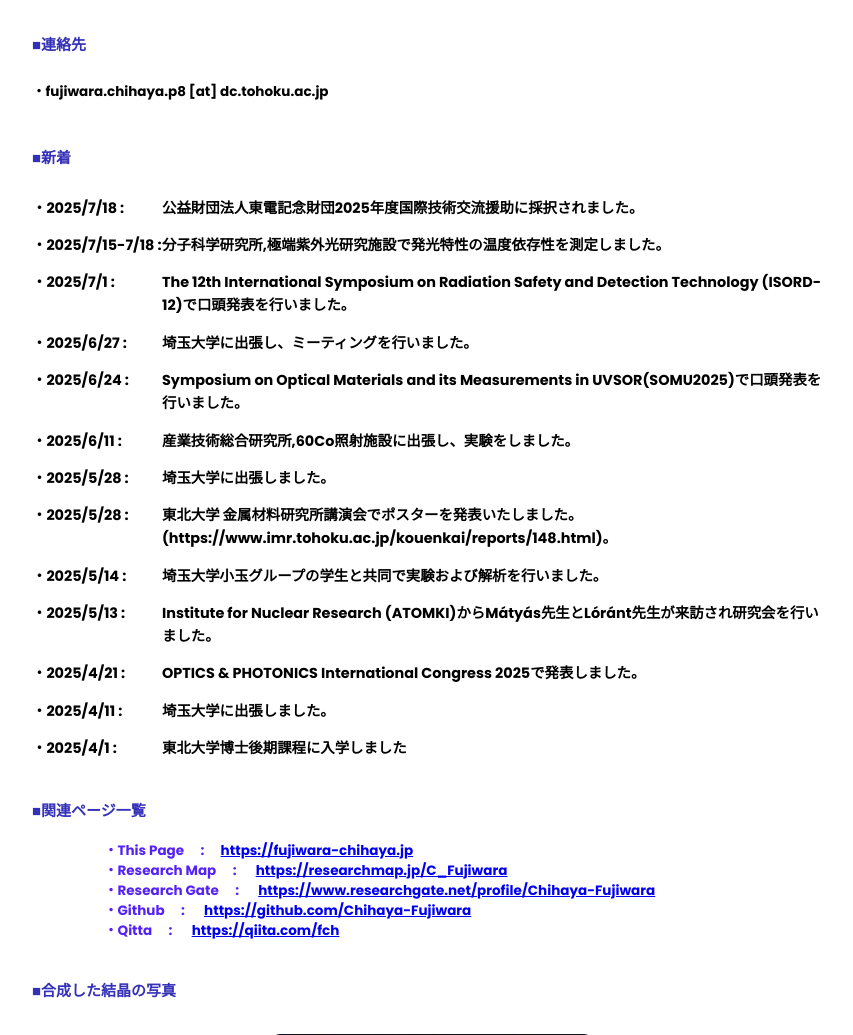
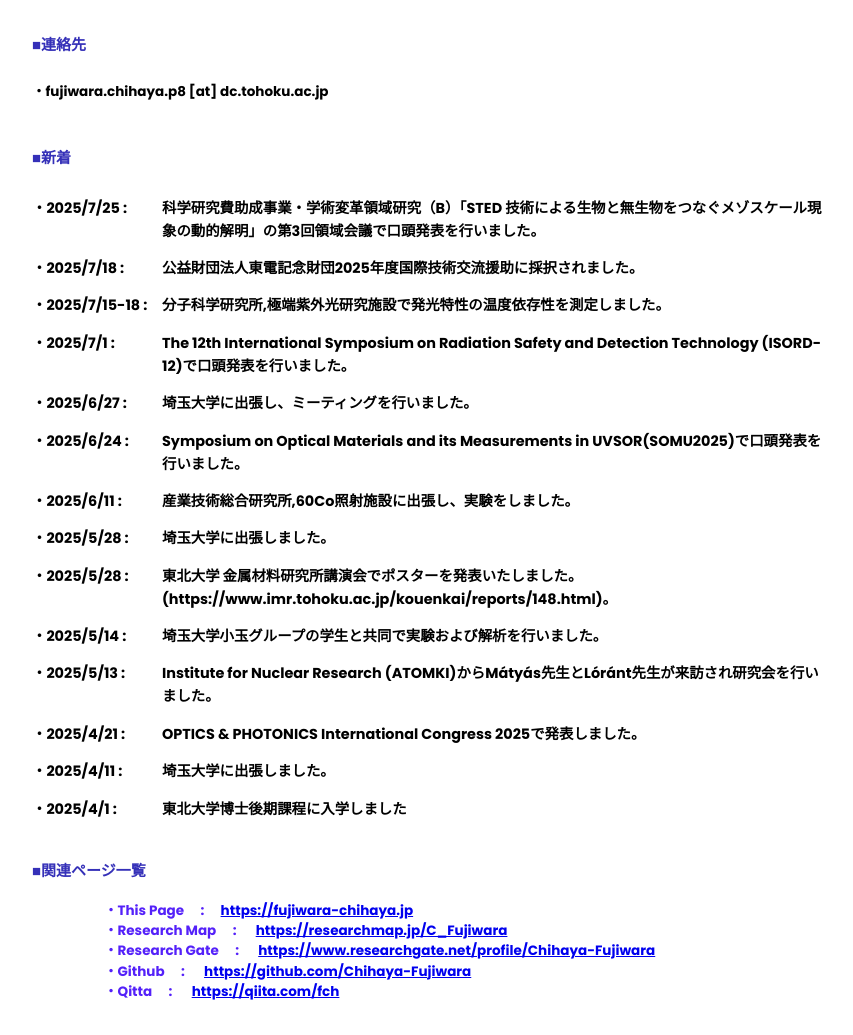
Before and after one commit to Chihaya-Fujiwara/homepage, a Flask app: page / in a window 1280 px wide. Shown: the part 271-1306 px from the top of the page, without its empty margins (208-1061 px from the left). Run offline with Flask 3, Linux system fonts and the light colour scheme.

Commit message:
second commit

```diff
--- a/templates/index.html
+++ b/templates/index.html
@@ -45,20 +45,31 @@
 
         <p class="news-item">
             {% if lang == 'ja' %}
+                <span class="date">・2025/7/25 :</span>
+                <span class="description">科学研究費助成事業・学術変革領域研究（B）「STED 技術による生物と無生物をつなぐメゾスケール現象の動的解明」の第3回領域会議で口頭発表を行いました。</span>
+            {% else %}
+                <span class="date">・2025/7/25 :</span>
+                <span class="description">I presented my research at the 3rd Annual Meeting of the KAKENHI Grant-in-Aid for Transformative Research Areas (B): "Dynamic Elucidation of Mesoscale Phenomena Linking Biotic and Abiotic Matter by STED Technology."</span>
+            {% endif %}
+        </p>
+
+
+        <p class="news-item">
+            {% if lang == 'ja' %}
                 <span class="date">・2025/7/18 :</span>
                 <span class="description">公益財団法人東電記念財団2025年度国際技術交流援助に採択されました。</span>
             {% else %}
                 <span class="date">・2025/7/18 :</span>
-                <span class="description">We have been selected for the 2025 International Technical Exchange Assistance Program of the Tokyo Electric Power Memorial Foundation.</span>
+                <span class="description">I have been selected for the 2025 International Technical Exchange Assistance Program of the Tokyo Electric Power Memorial Foundation.</span>
             {% endif %}
         </p>
 
         <p class="news-item">
             {% if lang == 'ja' %}
-                <span class="date">・2025/7/15-7/18 :</span>
+                <span class="date">・2025/7/15-18 :</span>
                 <span class="description">分子科学研究所,極端紫外光研究施設で発光特性の温度依存性を測定しました。</span>
             {% else %}
-                <span class="date">・2025/7/15-7/18 :</span>
+                <span class="date">・2025/7/15-18 :</span>
                 <span class="description">We measured the temperature dependence of luminescence properties at the Extreme Ultraviolet Light Research Facility, Molecular Science Laboratory.</span>
             {% endif %}
         </p>
```
